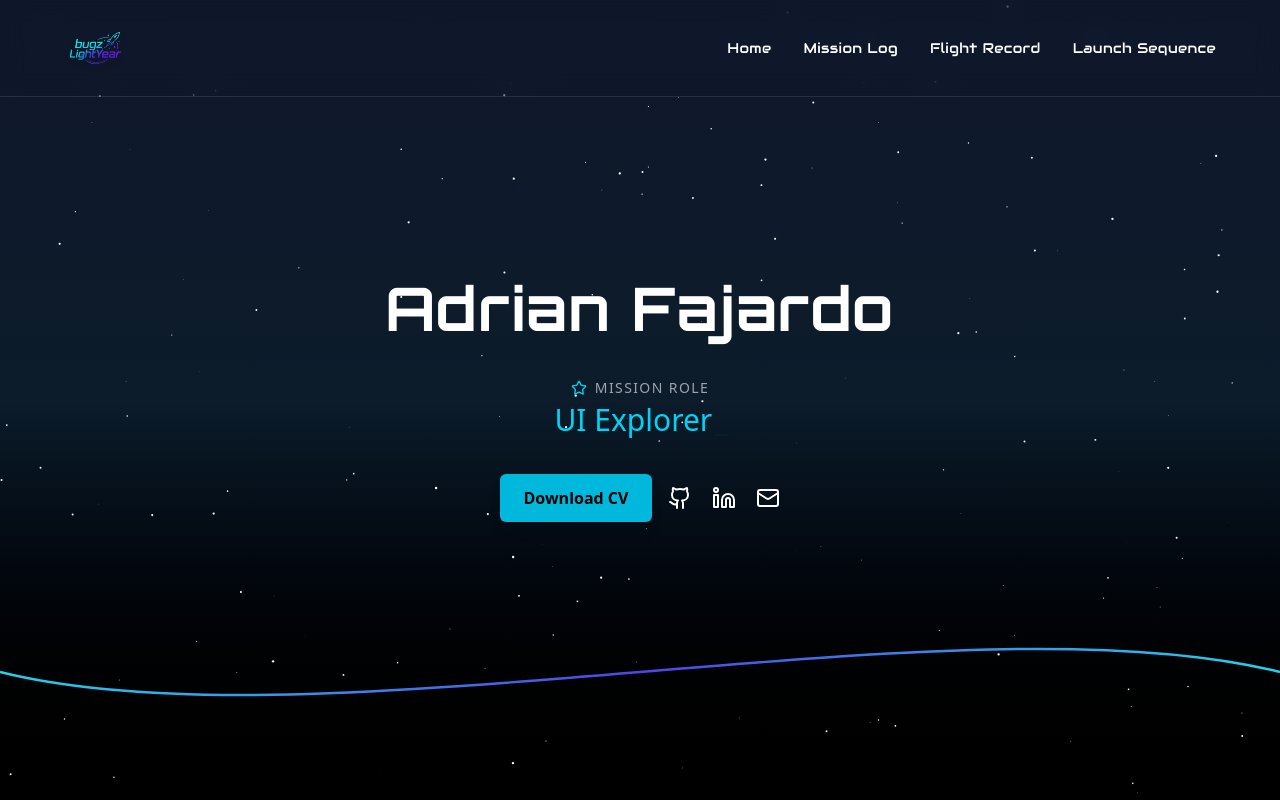
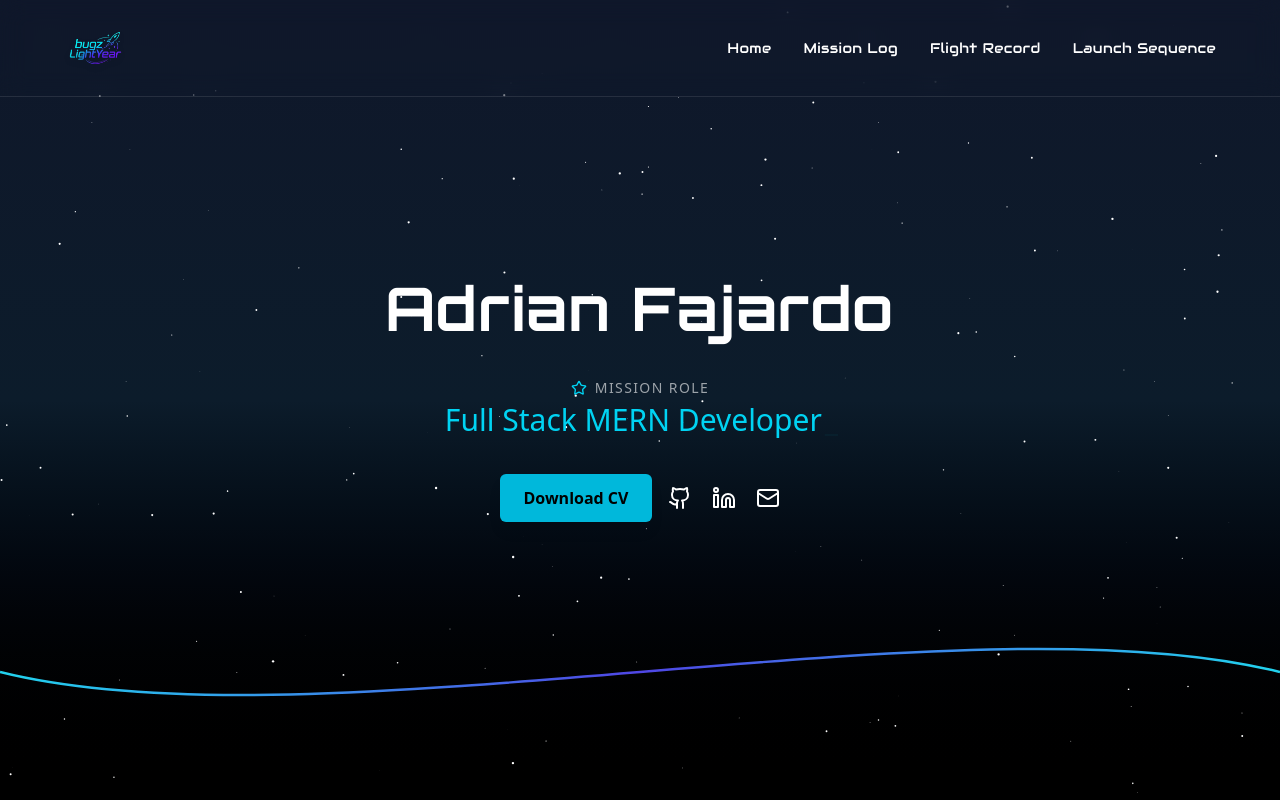
Before and after one commit to adriantech-beep/AdrianFajardo_FrontendDeveloper, a React (Vite) app: page / in a window 1280 px wide. Shown: the top 800 px of the page. Built offline with nearby package versions, Linux system fonts and the light colour scheme.

Commit message:
Updated hero section

```diff
--- a/src/IdentityBlock.jsx
+++ b/src/IdentityBlock.jsx
@@ -23,7 +23,11 @@ const IdentityBlock = () => {
           transition={{ repeat: Infinity, duration: 4, ease: "easeInOut" }}
         >
           <Typewriter
-            words={["Front-End Developer", "UI Explorer", "React Specialist"]}
+            words={[
+              "Front-End Developer",
+              "Full Stack MERN Developer",
+              "React Specialist",
+            ]}
             loop
             cursor
             cursorStyle="_"
```
